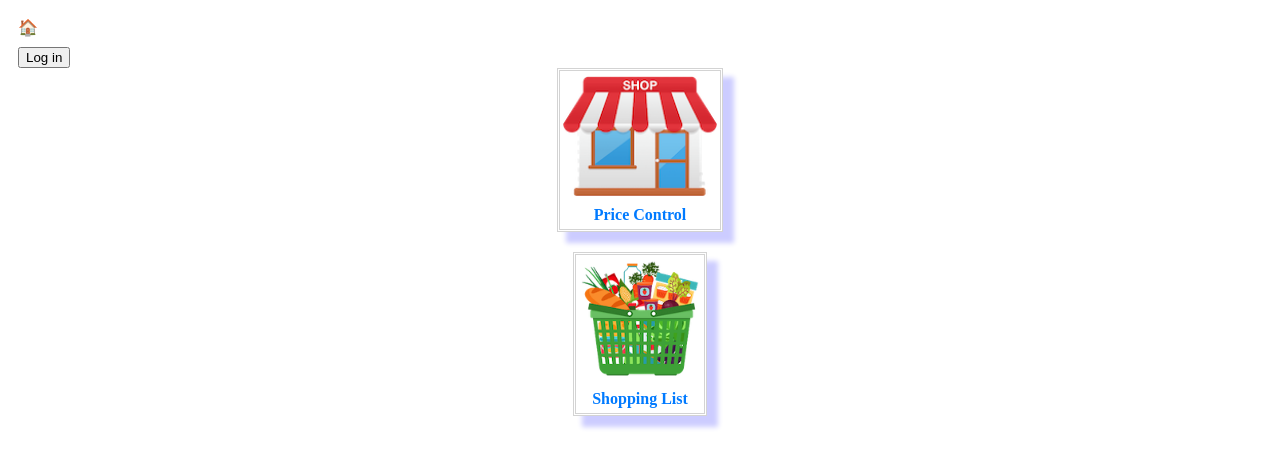
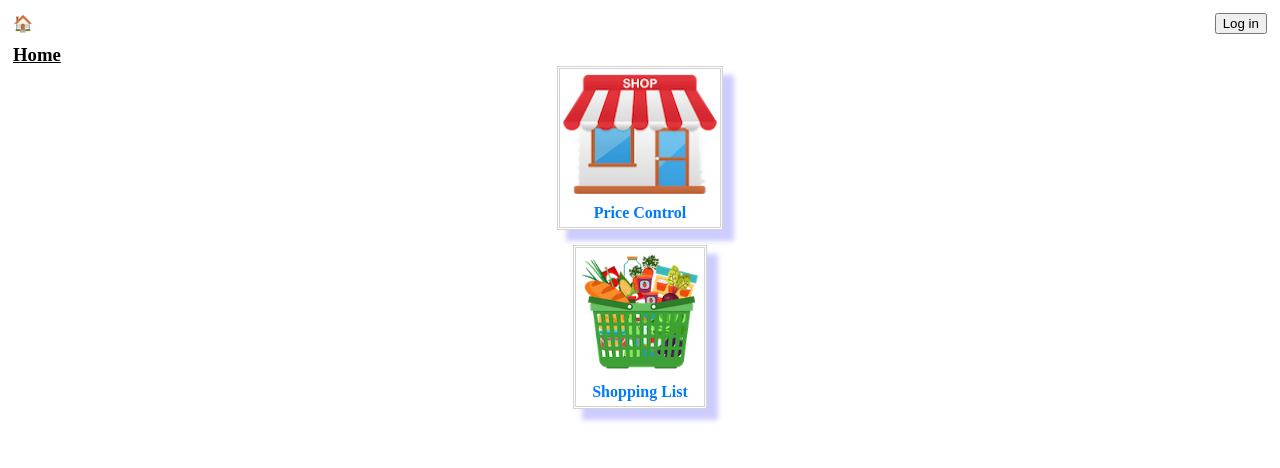
Before and after one commit to eliasgallo/shop-pricing-fe, a React app: page / in a window 1280 px wide. Shown: the top 468 px of the page. Built offline with nearby package versions, Linux system fonts and the light colour scheme.

Commit message:
feat: improve overall design

```diff
--- a/src/components/App.tsx
+++ b/src/components/App.tsx
@@ -22,14 +22,24 @@ import { LoginMenu } from './login-menu'
 import { VerifyId } from './VerifyId'
 
 const AppContainer = styled.div`
-  padding: 10px;
+  padding: 5px;
+`
+
+const AppTopBar = styled.div`
+  display: grid;
+  grid-auto-flow: column;
+  justify-content: space-between;
+  align-items: center;
+  padding-bottom: 10px;
 `
 
 const AppRoot = (): JSX.Element => {
   return (
     <AppContainer>
-      <BreadcrumbsTrails />
-      <LoginMenu />
+      <AppTopBar>
+        <BreadcrumbsTrails />
+        <LoginMenu />
+      </AppTopBar>
       <Outlet />
     </AppContainer>
   )
--- a/src/components/BreadcrumbTrails.tsx
+++ b/src/components/BreadcrumbTrails.tsx
@@ -1,10 +1,5 @@
 import { Fragment } from 'react'
 import { Link, useLocation } from 'react-router-dom'
-import { styled } from 'styled-components'
-
-const Wrapper = styled.div`
-  margin-bottom: 10px;
-`
 
 export const BreadcrumbsTrails = (): JSX.Element => {
   const location = useLocation()
@@ -13,7 +8,7 @@ export const BreadcrumbsTrails = (): JSX.Element => {
       ? [location.pathname]
       : location.pathname.split('/')
   return (
-    <Wrapper>
+    <div>
       {crumbs.map((path, index) => {
         const linkTo = `.${crumbs.slice(0, index + 1).join('/')}`
         const pathName = `${index > 0 ? path : '🏠'}`
@@ -30,6 +25,6 @@ export const BreadcrumbsTrails = (): JSX.Element => {
           </Fragment>
         )
       })}
-    </Wrapper>
+    </div>
   )
 }
--- a/src/components/login-menu/LoginMenuComponent.tsx
+++ b/src/components/login-menu/LoginMenuComponent.tsx
@@ -1,4 +1,11 @@
-import { Link } from 'react-router-dom'
+import { Link, useLocation } from 'react-router-dom'
+import styled from 'styled-components'
+
+const Container = styled.div<{ $invisible: boolean }>`
+  display: grid;
+  justify-items: center;
+  visibility: ${(props) => (props.$invisible ? 'hidden' : 'visible')};
+`
 
 type LoginMenuProps = {
   username?: string
@@ -11,9 +18,11 @@ export const LoginMenuComponent = ({
   logout,
   loggedIn,
 }: LoginMenuProps): JSX.Element => {
+  const location = useLocation()
+  const homePage = location.pathname !== '/'
   return (
-    <>
-      {username && <div>{`${username}✨`}</div>}
+    <Container $invisible={homePage}>
+      {username && <>{`${username}✨`}</>}
       <Link to='login'>
         {loggedIn ? (
           <button onClick={logout}>Log out</button>
@@ -21,6 +30,6 @@ export const LoginMenuComponent = ({
           <button>Log in</button>
         )}
       </Link>
-    </>
+    </Container>
   )
 }
--- a/src/pages/Home.tsx
+++ b/src/pages/Home.tsx
@@ -1,13 +1,14 @@
 import { styled } from 'styled-components'
 import ShopCartImage from '@images/shopcart.png'
 import BoutiqueImage from '@images/boutique.png'
+import { PageTitle } from '@shared/PageTitle'
 import { Link } from 'react-router-dom'
 
-const HomeContainer = styled.div`
+const ButtonContainer = styled.div`
   display: flex;
   flex-direction: column;
   align-items: center;
-  gap: 20px;
+  gap: 15px;
 `
 
 const Button = styled(Link)`
@@ -40,9 +41,12 @@ const ImageTextButton = (img: string, text: string, linkTo: string) => (
 
 export const Home = () => {
   return (
-    <HomeContainer>
-      {ImageTextButton(BoutiqueImage, 'Price Control', '/price-control')}
-      {ImageTextButton(ShopCartImage, 'Shopping List', '/shop-list')}
-    </HomeContainer>
+    <>
+      <PageTitle>Home</PageTitle>
+      <ButtonContainer>
+        {ImageTextButton(BoutiqueImage, 'Price Control', '/price-control')}
+        {ImageTextButton(ShopCartImage, 'Shopping List', '/shop-list')}
+      </ButtonContainer>
+    </>
   )
 }
--- a/src/pages/Login/LoginComponent.tsx
+++ b/src/pages/Login/LoginComponent.tsx
@@ -1,6 +1,8 @@
+import { PageTitle } from '@shared/PageTitle'
 import { Spinner } from '@shared/Spinner'
 import { ChangeEvent, useEffect, useState } from 'react'
 import { Navigate } from 'react-router-dom'
+import { styled } from 'styled-components'
 
 type LoginProps = {
   login: (username: string, pwd: string) => void
@@ -9,6 +11,14 @@ type LoginProps = {
   error: string | null
   loginSuccessful: boolean
 }
+
+const Container = styled.form`
+  display: grid;
+  gap: 10px;
+  margin-left: auto;
+  margin-right: auto;
+  width: fit-content;
+`
 
 export const LoginComponent = ({
   login,
@@ -27,7 +37,8 @@ export const LoginComponent = ({
       {loginSuccessful ? (
         <Navigate to='/' />
       ) : (
-        <>
+        <Container>
+          <PageTitle>Welcome, please login</PageTitle>
           <input
             type='text'
             name='login'
@@ -37,22 +48,17 @@ export const LoginComponent = ({
               setCreds({ ...creds, username: e.target.value })
             }
           />
-          <input
-            hidden={true} // because BE currently ignores password
-            type='password'
-            name='password'
-            placeholder='password'
-            value={creds.pwd}
-            onChange={(e: ChangeEvent<HTMLInputElement>) =>
-              setCreds({ ...creds, pwd: e.target.value })
-            }
-          />
           {error && `Error message: ${error}`}
-          <button onClick={() => login(creds.username, creds.pwd)}>
+          <button
+            onClick={(e: React.MouseEvent<HTMLButtonElement, MouseEvent>) => {
+              e.preventDefault()
+              login(creds.username, creds.pwd)
+            }}
+          >
             Login
           </button>
           {loading && <Spinner />}
-        </>
+        </Container>
       )}
     </>
   )
--- a/src/pages/PriceList/PriceListContainer.tsx
+++ b/src/pages/PriceList/PriceListContainer.tsx
@@ -7,19 +7,13 @@ import { ListWrapper } from '@shared/ListWrapper'
 import { SectionComponent } from '@shared/SectionComponent'
 import { styled } from 'styled-components'
 import { PriceListRow } from './PriceListRow'
+import { PageTitle } from '@shared/PageTitle'
+import { NewItemComponent } from '@shared/NewItemComponent'
 
 const HeaderContainer = styled.div`
   display: flex;
   justify-content: space-between;
-`
-
-const NewItem = styled.div`
-  align-self: flex-end;
-  background-color: #24a0ed;
-  color: white;
-  padding: 5px 5px;
-  border: 2px solid black;
-  border-radius: 5px;
+  align-items: center;
 `
 
 type PriceListProps = {
@@ -62,8 +56,8 @@ export const PriceListContainer = ({
   return (
     <>
       <HeaderContainer>
-        <h1>Price list</h1>
-        <NewItem onClick={newNav}>New Item ＋</NewItem>
+        <PageTitle>Price list</PageTitle>
+        <NewItemComponent onClick={newNav} />
       </HeaderContainer>
       {error && `Error message: ${error}`}
       <ListWrapper>
--- a/src/pages/ShopList/ShopListContainer.tsx
+++ b/src/pages/ShopList/ShopListContainer.tsx
@@ -7,20 +7,13 @@ import { ListWrapper } from '@shared/ListWrapper'
 import { SectionComponent } from '@shared/SectionComponent'
 import { useFetchList } from '@customHooks/useFetchList'
 import { useNavigation } from '@customHooks/routerDomHooks'
+import { PageTitle } from '@shared/PageTitle'
+import { NewItemComponent } from '@shared/NewItemComponent'
 
 const HeaderContainer = styled.div`
   display: flex;
   justify-content: space-between;
-`
-
-const NewItem = styled.div`
-  align-self: flex-end;
-  /* background: #58ff00; */
-  background-color: #24a0ed;
-  color: white;
-  padding: 5px 5px;
-  border: 2px solid black;
-  border-radius: 5px;
+  align-items: center;
 `
 
 type ShopListProps = {
@@ -60,8 +53,8 @@ export const ShopListContainer = ({
   return (
     <>
       <HeaderContainer>
-        <h1>Shop list</h1>
-        <NewItem onClick={newNav}>New Item ＋</NewItem>
+        <PageTitle>Shop list</PageTitle>
+        <NewItemComponent onClick={newNav} />
       </HeaderContainer>
       {error && `Error message: ${error}`}
       <ListWrapper>
--- /dev/null
+++ b/src/shared/NewItemComponent.tsx
@@ -0,0 +1,13 @@
+import styled from 'styled-components'
+
+const NewItem = styled.div`
+  background-color: #24a0ed;
+  color: white;
+  padding: 5px 5px;
+  border: 2px solid black;
+  border-radius: 5px;
+`
+interface NewItemProps extends React.HTMLAttributes<HTMLDivElement> {}
+export const NewItemComponent = ({ ...restProps }: NewItemProps) => (
+  <NewItem {...restProps}>New Item ＋</NewItem>
+)
--- /dev/null
+++ b/src/shared/PageTitle.tsx
@@ -0,0 +1,15 @@
+import { styled } from 'styled-components'
+
+const Header = styled.h3`
+  text-decoration: underline;
+  margin: 0;
+`
+
+interface PageTitleProps extends React.HTMLAttributes<HTMLHeadingElement> {
+  children: React.ReactNode
+}
+
+export const PageTitle = ({
+  children,
+  ...restProps
+}: PageTitleProps): JSX.Element => <Header {...restProps}>{children}</Header>
```
